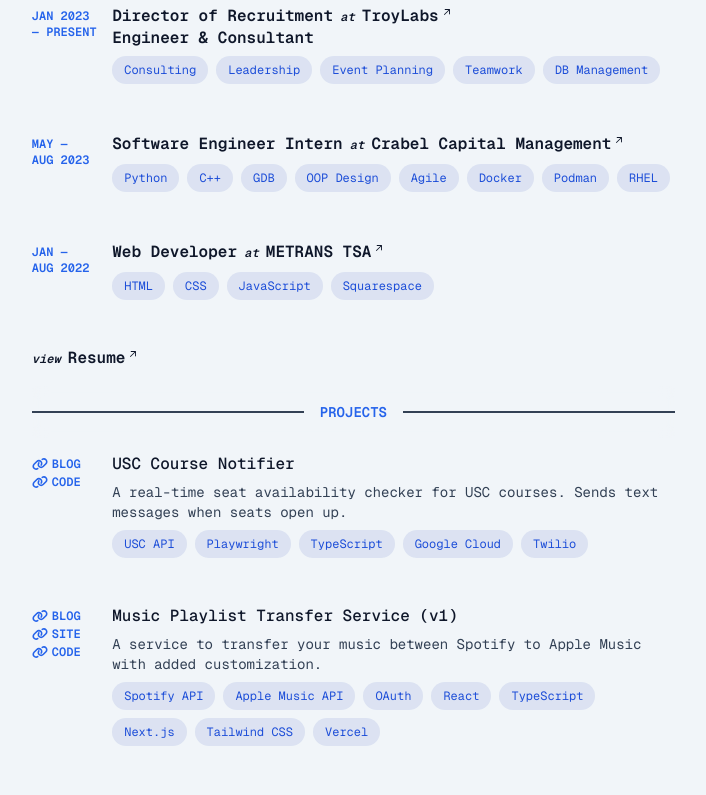
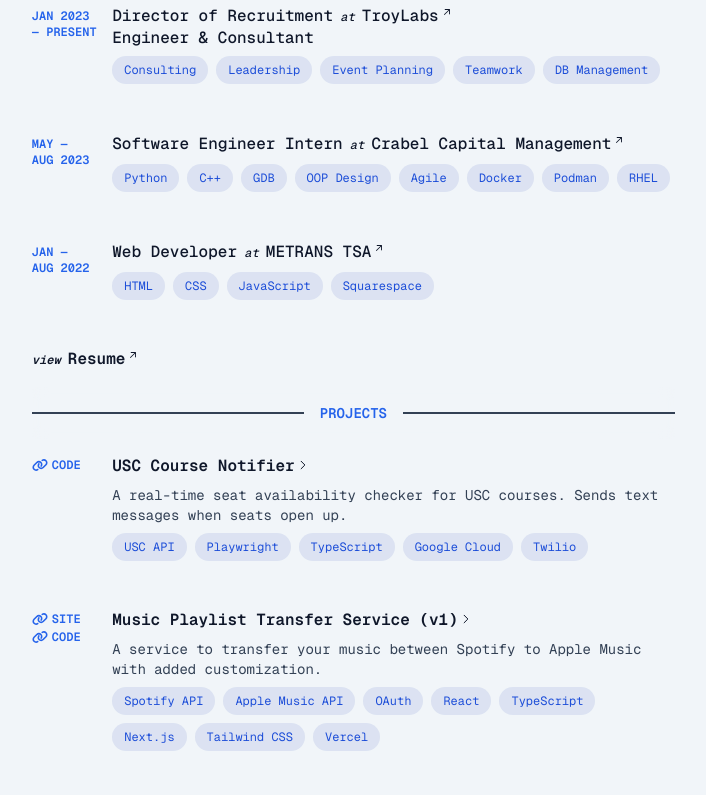
Before and after one commit to brendonzimmer/site, a Next.js app: page / in a window 1280 px wide. Shown: the part 460-1255 px from the top of the page, without its empty margins (509-1215 px from the left). Built offline with nearby package versions, Linux system fonts and the light colour scheme.

Commit message:
refactor a lot

```diff
--- a/src/app/page.tsx
+++ b/src/app/page.tsx
@@ -1,9 +1,10 @@
 import { BlockLink, InlineLink } from "@/components/link";
-import { Experience, Project } from "@/components/item";
+import { Experience } from "@/components/experience";
 import { Separator } from "@/components/separator";
 import { SocialList } from "@/components/socials";
 import { experiences, projects } from "@/data";
 import { Divider } from "@/components/divider";
+import { Project } from "@/components/project";
 
 export default function Home() {
   return (
@@ -54,51 +55,43 @@
 );
 
 const Experiences = () => (
-  <section>
-    <Divider as="h2" text="Experience" className="py-4" sticky />
-    <div className="flex flex-col gap-8 pt-4 lg:gap-12">
-      <ol className="flex flex-col gap-8 lg:gap-12">
-        {experiences.map((experience) => (
+  <Section
+    name="Experiences"
+    items={experiences.map((experience) => (
       <li key={`${experience.company.name}_${experience.date}`}>
         <Experience {...experience} />
       </li>
     ))}
-      </ol>
-
-      {/* Resume */}
+    link={
       <BlockLink
         italic="view"
         text="Resume"
         href="/resume.pdf"
         target="_blank"
       />
-    </div>
-  </section>
+    }
+  />
 );
 
 const Projects = () => (
-  <section>
-    <Divider as="h2" text="Projects" className="py-4" sticky />
-    <div className="flex flex-col gap-8 pt-4 lg:gap-12">
-      <ol className="flex flex-col gap-8 lg:gap-12">
-        {projects
+  <Section
+    name="Projects"
+    items={projects
       .filter((p) => p.feature)
       .map((project) => (
         <li key={`${project.title}_${project.year}`}>
           <Project {...project} />
         </li>
       ))}
-      </ol>
-
-      {/* Project Archive */}
+    link={
       <BlockLink
         italic="view"
         text="Project Archive"
         href="/projects"
         icon="right"
       />
-    </div>
-  </section>
+    }
+  />
 );
 
 const Footer = () => (
@@ -113,3 +106,27 @@
     </h3>
   </footer>
 );
+
+function Section({
+  name,
+  items,
+  link,
+}: {
+  name: string;
+  items: React.ReactNode[];
+  link?: React.ReactNode;
+}) {
+  return (
+    <section>
+      <Divider as="h2" text={name} className="py-4" sticky />
+      {link && (
+        <div className="flex flex-col gap-8 pt-4 lg:gap-12">
+          <ol className="flex flex-col gap-8 lg:gap-12">{items}</ol>
+          {link}
+        </div>
+      )}
+
+      {!link && <ol className="flex flex-col gap-8 lg:gap-12">{items}</ol>}
+    </section>
+  );
+}
--- /dev/null
+++ b/src/components/experience.tsx
@@ -0,0 +1,61 @@
+import type { Experience } from "@/data";
+import { ArrowOutIcon } from "@/icons";
+import { InlineLink } from "./link";
+import { Item } from "./item";
+import { cn } from "@/utils";
+
+export function Experience({
+  date,
+  roles,
+  company,
+  description,
+  skills,
+}: Experience) {
+  return (
+    <Item
+      side={
+        <div className="text-balance text-xs font-semibold uppercase text-clr lg:mt-1 lg:pr-2">
+          {date}
+        </div>
+      }
+      title={<Title roles={roles} company={company} />}
+      desc={description}
+      tags={skills}
+    />
+  );
+}
+
+function Title({
+  roles: [role, ...roles],
+  company,
+}: {
+  roles: Experience["roles"];
+  company: Experience["company"];
+}) {
+  return (
+    <h3>
+      <InlineLink
+        href={company.url}
+        className="group/link font-medium leading-tight"
+      >
+        {role.role}
+        <span className="text-xs italic"> at </span>
+        {company.name}
+        <ArrowOutIcon className="mb-2.5 ml-0.5 inline-block size-3 transition-transform group-hover/link:-translate-y-0.5 group-hover/link:translate-x-0.5 group-focus-visible/link:-translate-y-0.5 group-focus-visible/link:translate-x-0.5 motion-reduce:transition-none" />
+      </InlineLink>
+      {roles.map(({ role, current }) => (
+        <div
+          key={role}
+          className={cn(
+            "font-medium text-auto-",
+            current && "leading-tight text-auto+",
+          )}
+        >
+          {role}
+        </div>
+      ))}
+    </h3>
+  );
+}
+
+Experience.Title = Title;
--- a/src/components/item.tsx
+++ b/src/components/item.tsx
@@ -1,9 +1,4 @@
-import type { Experience, Project } from "@/data";
-import { ArrowOutIcon, LinkIcon } from "@/icons";
-import { InlineLink } from "./link";
-import { cn } from "@/utils";
-
-function Item({
+export function Item({
   side,
   title,
   desc,
@@ -42,122 +37,3 @@
     </ul>
   );
 }
-
-export function Experience({
-  date,
-  roles,
-  company,
-  description,
-  skills,
-}: Experience) {
-  return (
-    <Item
-      side={
-        <div className="text-balance text-xs font-semibold uppercase text-clr lg:mt-1 lg:pr-2">
-          {date}
-        </div>
-      }
-      title={<Title roles={roles} company={company} />}
-      desc={description}
-      tags={skills}
-    />
-  );
-}
-
-function Title({
-  roles: [role, ...roles],
-  company,
-}: {
-  roles: Experience["roles"];
-  company: Experience["company"];
-}) {
-  return (
-    <h3>
-      <InlineLink
-        href={company.url}
-        className="group/link font-semibold leading-tight"
-      >
-        {role.role}
-        <span className="text-xs italic"> at </span>
-        {company.name}
-        <ArrowOutIcon className="mb-2.5 ml-0.5 inline-block size-3 transition-transform group-hover/link:-translate-y-0.5 group-hover/link:translate-x-0.5 group-focus-visible/link:-translate-y-0.5 group-focus-visible/link:translate-x-0.5 motion-reduce:transition-none" />
-      </InlineLink>
-      {roles.map(({ role, current }) => (
-        <div
-          key={role}
-          className={cn(
-            "text-auto-",
-            current && "font-semibold leading-tight text-auto+",
-          )}
-        >
-          {role}
-        </div>
-      ))}
-    </h3>
-  );
-}
-
-export function Project({
-  title,
-  description,
-  skills,
-  links,
-  blogID,
-}: Project) {
-  links = [
-    ...(blogID ? [{ name: "Blog", url: `/projects/${blogID}` }] : []),
-    ...(links ?? []),
-  ];
-
-  return (
-    <Item
-      side={links?.length ? <Links links={links} title={title} /> : <div />}
-      title={<h3 className="font-medium leading-tight text-auto+">{title}</h3>}
-      desc={description}
-      tags={skills}
-    />
-  );
-}
-
-export function Links({
-  links,
-  title,
-  icon = "link",
-  forceColumn = false,
-  className,
-}: {
-  links: NonNullable<Project["links"]>;
-  title: string;
-  forceColumn?: boolean;
-  icon?: "link" | "arrow-out";
-  className?: string;
-}) {
-  return (
-    <div
-      className={cn(
-        "flex gap-2.5 pb-1 text-xs font-semibold uppercase lg:mt-0.5 lg:flex-col lg:gap-0.5 lg:pb-0 lg:pr-2",
-        forceColumn && "flex-col",
-      )}
-    >
-      {links.map(({ name, url }) => (
-        <InlineLink
-          key={name}
-          target={name === "Blog" ? "_self" : "_blank"}
-          href={url}
-          className={cn(
-            "flex items-center gap-1 text-clr",
-            icon === "arrow-out" && "group/link",
-            className,
-          )}
-          ariaLabel={`${name} link for ${title}`}
-        >
-          {icon === "link" && <LinkIcon />}
-          {name}
-          {icon === "arrow-out" && (
-            <ArrowOutIcon className="inline-block transition-transform group-hover/link:-translate-y-0.5 group-hover/link:translate-x-0.5 group-focus-visible/link:-translate-y-0.5 group-focus-visible/link:translate-x-0.5 motion-reduce:transition-none" />
-          )}
-        </InlineLink>
-      ))}
-    </div>
-  );
-}
--- a/src/components/link.tsx
+++ b/src/components/link.tsx
@@ -62,15 +62,14 @@
       target={target}
       prefetch={target !== "_blank"}
     >
+      <div className="w-fit text-pretty leading-[1.375]">
         {icon === "left" && (
-        <span className="whitespace-nowrap">
           <ArrowRightIcon
             className={cn(
               icon_cn,
               "mb-0.5 mr-1 rotate-180 group-hover/link:-translate-x-[0.175rem] group-focus-visible/link:-translate-x-[0.175rem]",
             )}
           />
-        </span>
         )}
 
         <span
@@ -79,42 +78,39 @@
             underline && "group-hover/link:border-clr",
           )}
         >
-        {italic && <span className="text-xs lowercase italic">{italic} </span>}
+          {italic && (
+            <span className="text-xs lowercase italic">{italic} </span>
+          )}
           {text}
         </span>
 
         {icon === "out" && (
-        <span className="whitespace-nowrap">
           <ArrowOutIcon
             className={cn(
               icon_cn,
               "mb-2.5 ml-0.5 group-hover/link:-translate-y-0.5 group-focus-visible/link:-translate-y-0.5",
             )}
           />
-        </span>
         )}
 
         {icon === "right" && (
-        <span className="whitespace-nowrap">
           <ArrowRightIcon
             className={cn(
               icon_cn,
               "mb-0.5 ml-1 group-hover/link:translate-x-[0.175rem] group-focus-visible/link:translate-x-[0.175rem]",
             )}
           />
-        </span>
         )}
 
         {icon === "chevron-right" && (
-        <span className="whitespace-nowrap">
           <ChevronRightIcon
             className={cn(
               icon_cn,
-              "mb-0.5 ml-0.5 size-4 group-hover/link:translate-x-[0.175rem] group-focus-visible/link:translate-x-[0.175rem]",
+              "mb-0.5 ml-0.5 group-hover/link:translate-x-[0.175rem] group-focus-visible/link:translate-x-[0.175rem]",
             )}
           />
-        </span>
         )}
+      </div>
     </Link>
   );
 }
--- /dev/null
+++ b/src/components/project.tsx
@@ -0,0 +1,137 @@
+import { ArrowOutIcon, LinkIcon } from "@/icons";
+import { BlockLink, InlineLink } from "./link";
+import type { Project } from "@/data";
+import { Tooltip } from "./tooltip";
+import { Item } from "./item";
+import { cn } from "@/utils";
+
+export function Project({
+  title,
+  description,
+  skills,
+  links,
+  blogID,
+}: Project) {
+  const combolinks = [
+    ...(blogID ? [{ name: "Blog", url: `/projects/${blogID}` }] : []),
+    ...(links ?? []),
+  ];
+
+  return (
+    <Item
+      side={
+        links?.length ? (
+          <>
+            <div className="sm:hidden">
+              <Links links={combolinks} title={title} />
+            </div>
+            <div className="hidden sm:block">
+              {links?.length && (
+                <Links links={links} title={title} icon="link" />
+              )}
+            </div>
+          </>
+        ) : (
+          <div />
+        )
+      }
+      title={<Title as="h3" {...{ title, blogID }} />}
+      desc={description}
+      tags={skills}
+    />
+  );
+}
+
+function Title({
+  title,
+  blogID,
+  as: As,
+}: {
+  blogID?: string;
+  title: string;
+  as: "h2" | "h3";
+}) {
+  return (
+    <As className="font-medium leading-tight text-auto+">
+      {blogID && (
+        <div className="w-fit text-base font-semibold leading-snug text-auto+">
+          <span className="hidden sm:block">
+            <Tooltip
+              trigger={
+                <BlockLink
+                  href={`/projects/${blogID}`}
+                  ariaLabel={`Blog link for ${title}`}
+                  target="_self"
+                  text={title}
+                  icon="chevron-right"
+                  className="text-left"
+                />
+              }
+              content={
+                <div className="bg-auto--">
+                  <p className="whitespace-nowrap rounded bg-clr++/10 px-3 py-1 text-xs leading-5 text-clr+ ring-4 ring-auto--">
+                    <span className="lowercase italic">goto </span>
+                    Blog Post
+                  </p>
+                </div>
+              }
+            />
+          </span>
+          <span className="sm:hidden">{title}</span>
+        </div>
+      )}
+
+      {!blogID && (
+        <span className="text-base font-semibold leading-snug text-auto+">
+          {title}
+        </span>
+      )}
+    </As>
+  );
+}
+
+function Links({
+  links,
+  title,
+  icon = "link",
+  forceColumn = false,
+  className,
+}: {
+  links: NonNullable<Project["links"]>;
+  title: string;
+  forceColumn?: boolean;
+  icon?: "link" | "arrow-out";
+  className?: string;
+}) {
+  return (
+    <div
+      className={cn(
+        "flex gap-2.5 pb-1 text-xs font-semibold uppercase lg:mt-0.5 lg:flex-col lg:gap-0.5 lg:pb-0 lg:pr-2",
+        forceColumn && "flex-col",
+      )}
+    >
+      {links.map(({ name, url }) => (
+        <InlineLink
+          key={name}
+          target={name === "Blog" ? "_self" : "_blank"}
+          href={url}
+          className={cn(
+            "flex items-center gap-1 text-clr",
+            icon === "arrow-out" && "group/link",
+            className,
+          )}
+          ariaLabel={`${name} link for ${title}`}
+        >
+          {icon === "link" && <LinkIcon />}
+          {name}
+          {icon === "arrow-out" && (
+            <ArrowOutIcon className="inline-block transition-transform group-hover/link:-translate-y-0.5 group-hover/link:translate-x-0.5 group-focus-visible/link:-translate-y-0.5 group-focus-visible/link:translate-x-0.5 motion-reduce:transition-none" />
+          )}
+        </InlineLink>
+      ))}
+    </div>
+  );
+}
+
+Project.Title = Title;
+Project.Links = Links;
```
Also changed, not shown: src/app/projects/page.tsx (+5 -39 lines), 1 other file (tests, documents, lock files or other folders). Lines whose indentation alone changed are shown as unchanged.
